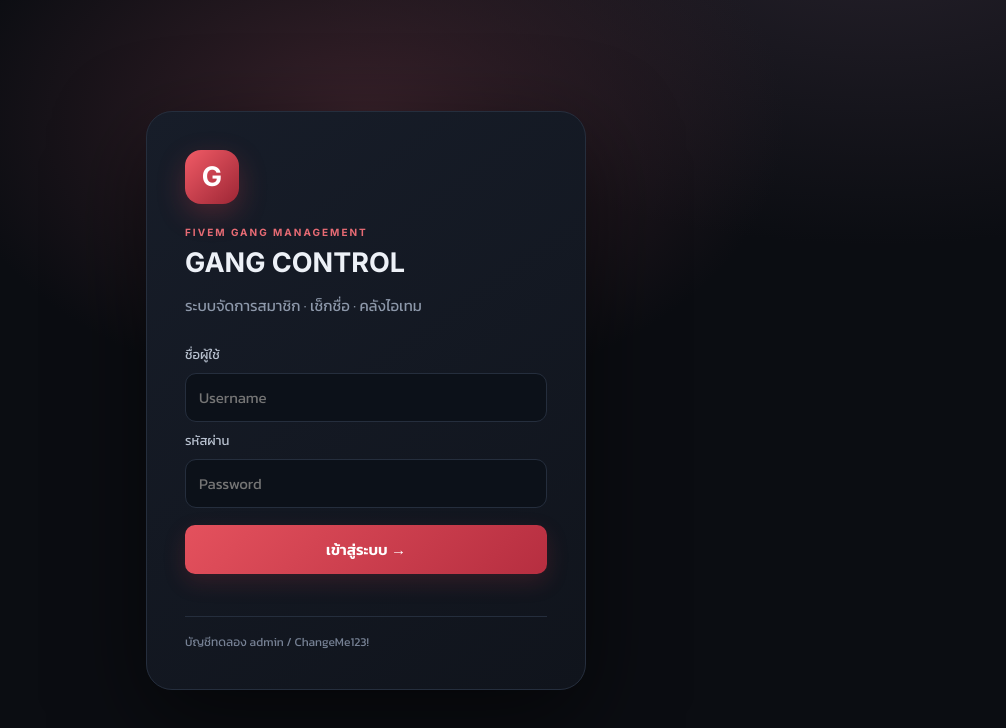
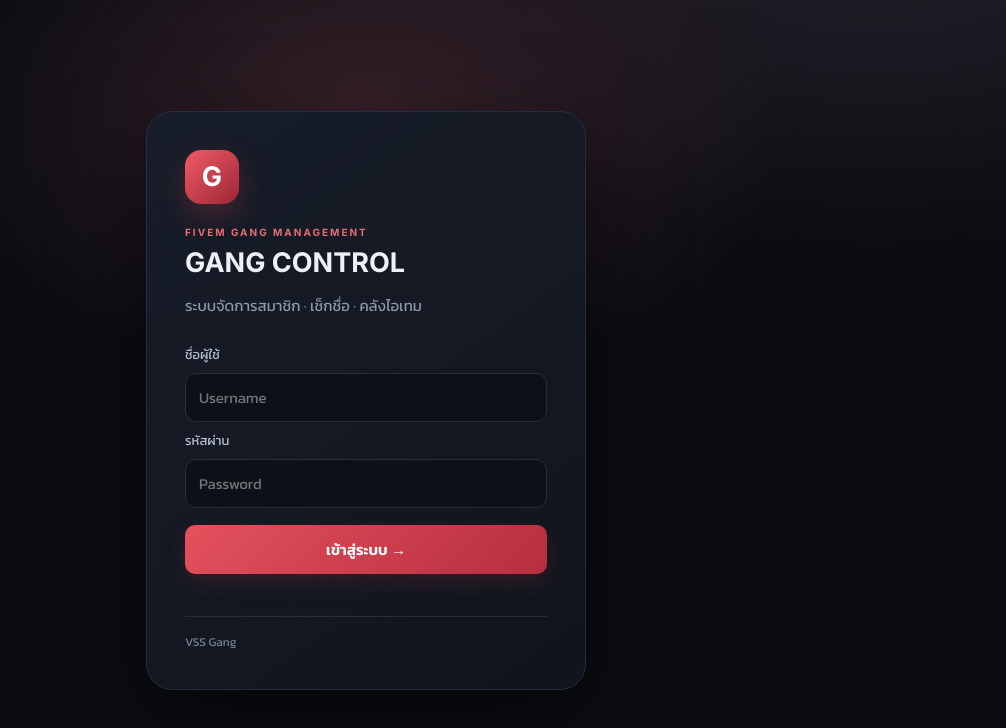
Before and after one commit to THAWIWAT05/vss, a website: page public/index.html in a window 1280 px wide. Shown: the whole page, without its empty margins (274-1280 px from the left). Drawn offline with Linux system fonts and the light colour scheme; no server answers.

Commit message:
Update index.html

```diff
--- a/public/index.html
+++ b/public/index.html
@@ -1,6 +1,6 @@
 <!doctype html>
 <html lang="th"><head><meta charset="utf-8"><meta name="viewport" content="width=device-width,initial-scale=1"><title>GANG CONTROL · FiveM</title><link rel="preconnect" href="https://fonts.googleapis.com"><link href="https://fonts.googleapis.com/css2?family=Kanit:wght@300;400;500;600;700&family=Inter:wght@400;500;600;700&display=swap" rel="stylesheet"><link rel="stylesheet" href="/style.css"></head>
 <body>
-<div id="loginView" class="login-shell"><div class="login-panel"><div class="brand-mark">G</div><div class="eyebrow">FIVEM GANG MANAGEMENT</div><h1>GANG CONTROL</h1><p class="muted">ระบบจัดการสมาชิก · เช็กชื่อ · คลังไอเทม</p><form id="loginForm"><label>ชื่อผู้ใช้</label><input name="username" autocomplete="username" placeholder="Username" required><label>รหัสผ่าน</label><input name="password" type="password" autocomplete="current-password" placeholder="Password" required><button class="btn primary full">เข้าสู่ระบบ <span>→</span></button></form><div id="loginError" class="error"></div><div class="login-foot">บัญชีทดลอง admin / ChangeMe123!</div></div></div>
+<div id="loginView" class="login-shell"><div class="login-panel"><div class="brand-mark">G</div><div class="eyebrow">FIVEM GANG MANAGEMENT</div><h1>GANG CONTROL</h1><p class="muted">ระบบจัดการสมาชิก · เช็กชื่อ · คลังไอเทม</p><form id="loginForm"><label>ชื่อผู้ใช้</label><input name="username" autocomplete="username" placeholder="Username" required><label>รหัสผ่าน</label><input name="password" type="password" autocomplete="current-password" placeholder="Password" required><button class="btn primary full">เข้าสู่ระบบ <span>→</span></button></form><div id="loginError" class="error"></div><div class="login-foot">VSS Gang</div></div></div>
 <div id="appView" class="app-shell hidden"><aside class="sidebar"><div class="brand"><div class="brand-mark small">G</div><div><b>GANG CONTROL</b><small>OPERATIONS CENTER</small></div></div><div class="nav-label">WORKSPACE</div><nav id="nav"><button class="nav-item active" data-page="dashboard"><span>▦</span> ภาพรวม</button><button class="nav-item" data-page="attendance"><span>◷</span> ระบบเช็กชื่อ <i id="attendanceBadge">3 รอบ</i></button><button class="nav-item" data-page="members"><span>♙</span> สมาชิก</button><button class="nav-item" data-page="inventory"><span>▤</span> คลังไอเทม</button><button class="nav-item" data-page="requests"><span>⇄</span> ระบบเบิกของ <i id="requestBadge">0</i></button><button class="nav-item" data-page="deliveries"><span>⇧</span> ระบบส่งของ <i id="deliveryBadge">0</i></button><button class="nav-item" data-page="history"><span>▧</span> ประวัติ</button></nav><div class="side-bottom"><div class="user-mini"><div class="avatar" id="userAvatar">A</div><div><b id="userName">Admin</b><small id="userRole">ผู้ดูแลระบบ</small></div></div><button id="logoutBtn" class="logout">ออกจากระบบ ↗</button></div></aside>
 <main class="main"><header class="topbar"><div><div class="breadcrumb">GANG CONTROL <span>/</span> <b id="crumb">ภาพรวม</b></div><h2 id="pageTitle">ภาพรวมระบบ</h2></div><div class="top-status"><span class="live-dot"></span> ONLINE <span class="date-chip" id="todayChip"></span></div></header><section id="content" class="content"></section></main></div><div id="toast" class="toast"></div><div id="modalRoot"></div><script src="/app.js"></script></body></html>
```
